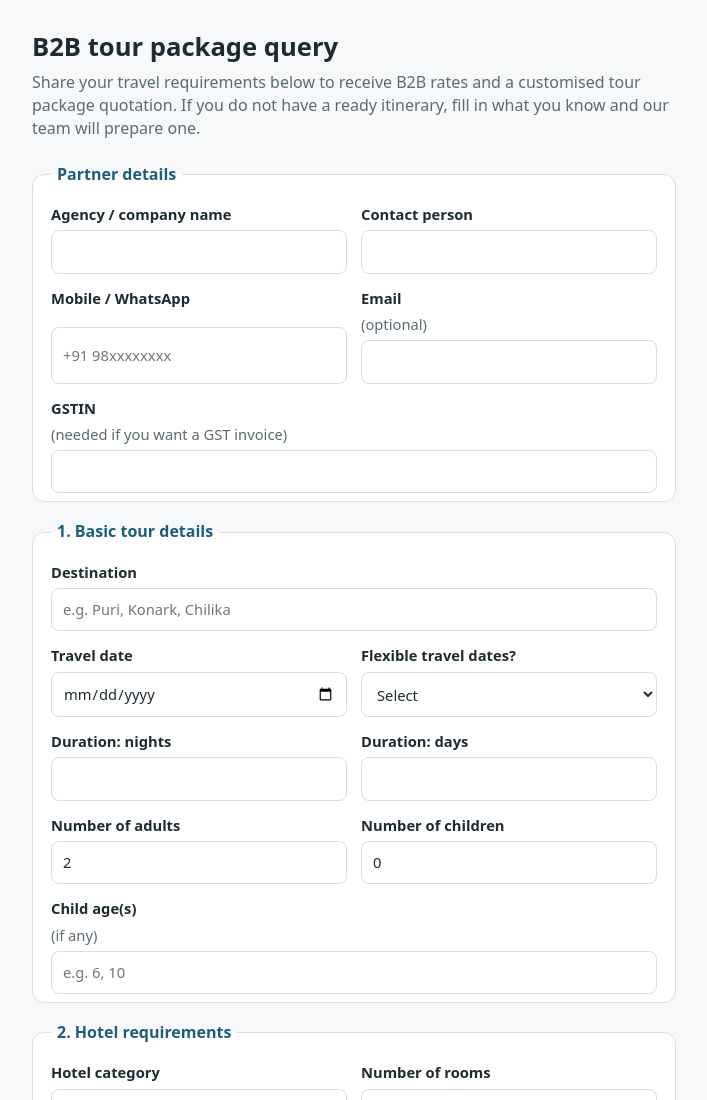
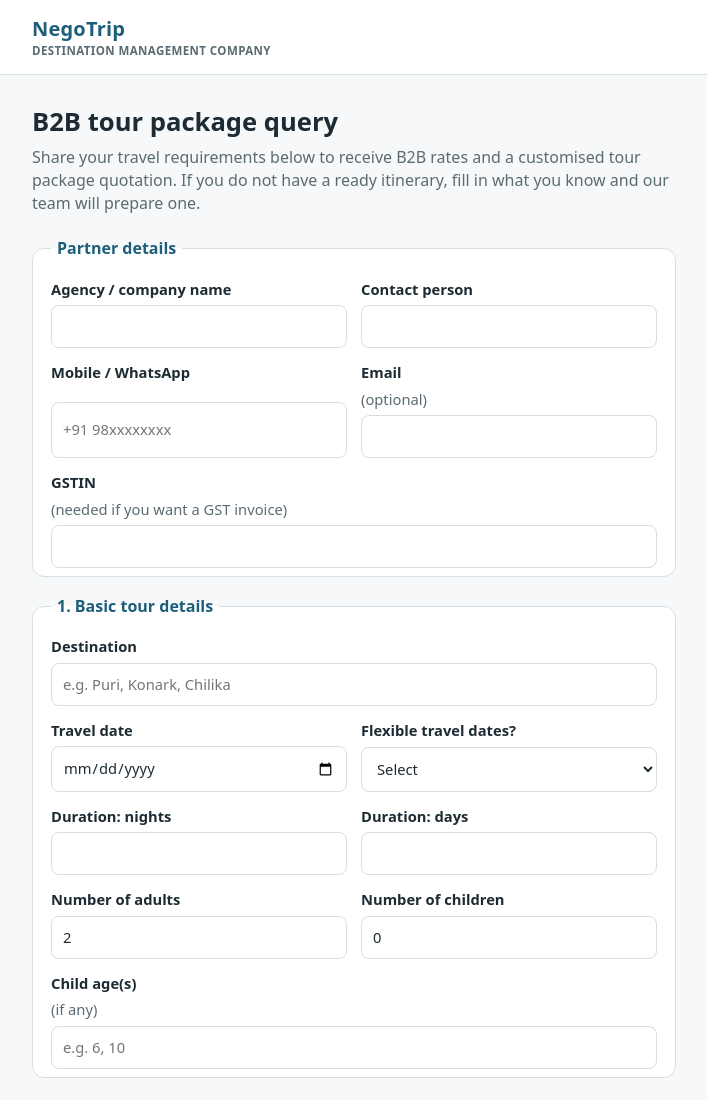
Before and after one commit to kamakshyanegotrip/negotrip-hq, a plain HTML site: page enquiry/index.html in a window 1280 px wide. Shown: the top 1100 px of the page, without its empty margins (286-993 px from the left). Drawn offline with Linux system fonts and the light colour scheme.

Commit message:
Add header and footer with NegoTrip brand and office addresses to B2B query form

```diff
--- a/enquiry/index.html
+++ b/enquiry/index.html
@@ -32,9 +32,24 @@
   .status.bad { color: var(--bad); }
   .thanks { display:none; background:#fff; border:1px solid var(--line); border-radius:12px; padding:22px; }
   .hp { position:absolute; left:-10000px; width:1px; height:1px; overflow:hidden; }
+  /* Header and footer. To use a logo image, put its URL in the <img> src in the header and remove the wordmark text. */
+  .site-header { background:#fff; border-bottom:1px solid var(--line); }
+  .site-header .wrap { max-width: 680px; margin: 0 auto; padding: 14px 18px; display:flex; align-items:center; gap:12px; }
+  .brand { font-weight:800; font-size:1.25rem; color:var(--brand); letter-spacing:.2px; }
+  .brand small { display:block; font-size:.72rem; font-weight:600; color:var(--muted); letter-spacing:.4px; text-transform:uppercase; }
+  .site-footer { background:#fff; border-top:1px solid var(--line); margin-top:8px; }
+  .site-footer .wrap { max-width: 680px; margin: 0 auto; padding: 22px 18px 28px; display:grid; gap:14px; grid-template-columns: 1fr 1fr; font-size:.88rem; color:var(--muted); }
+  @media (max-width: 560px) { .site-footer .wrap { grid-template-columns: 1fr; } }
+  .site-footer strong { display:block; color:var(--ink); font-size:.92rem; margin-bottom:2px; }
+  .site-footer p { margin:0; }
 </style>
 </head>
 <body>
+<header class="site-header">
+  <div class="wrap">
+    <div class="brand">NegoTrip<small>Destination Management Company</small></div>
+  </div>
+</header>
 <main>
   <h1>B2B tour package query</h1>
   <p class="lead">Share your travel requirements below to receive B2B rates and a customised tour package quotation. If you do not have a ready itinerary, fill in what you know and our team will prepare one.</p>
```
